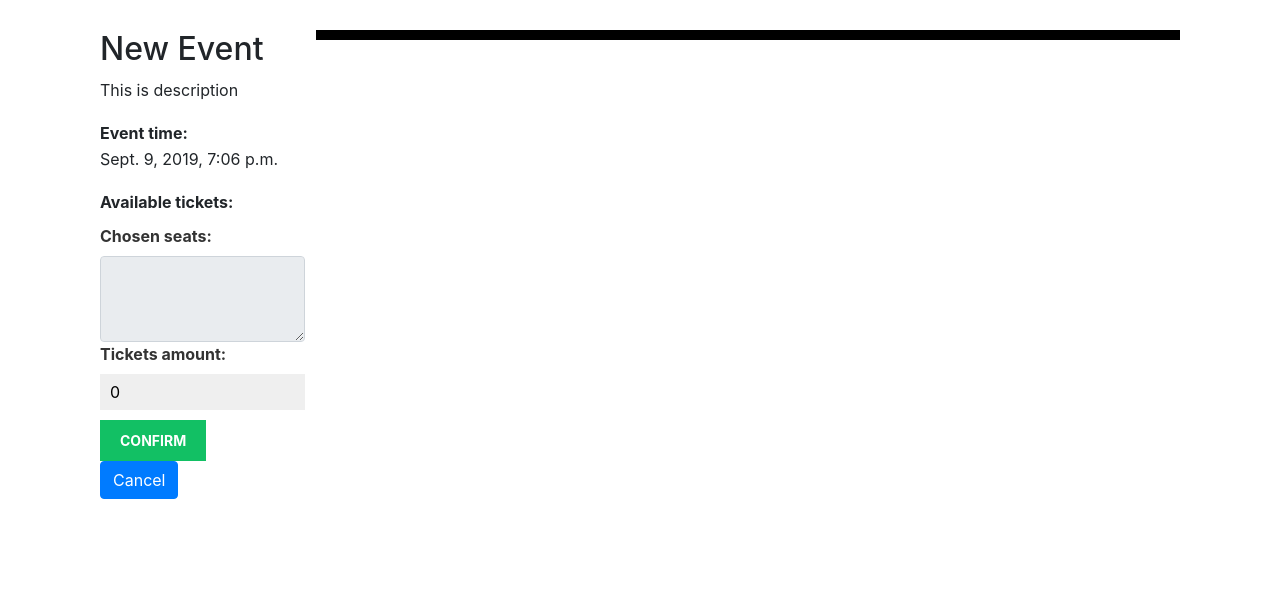
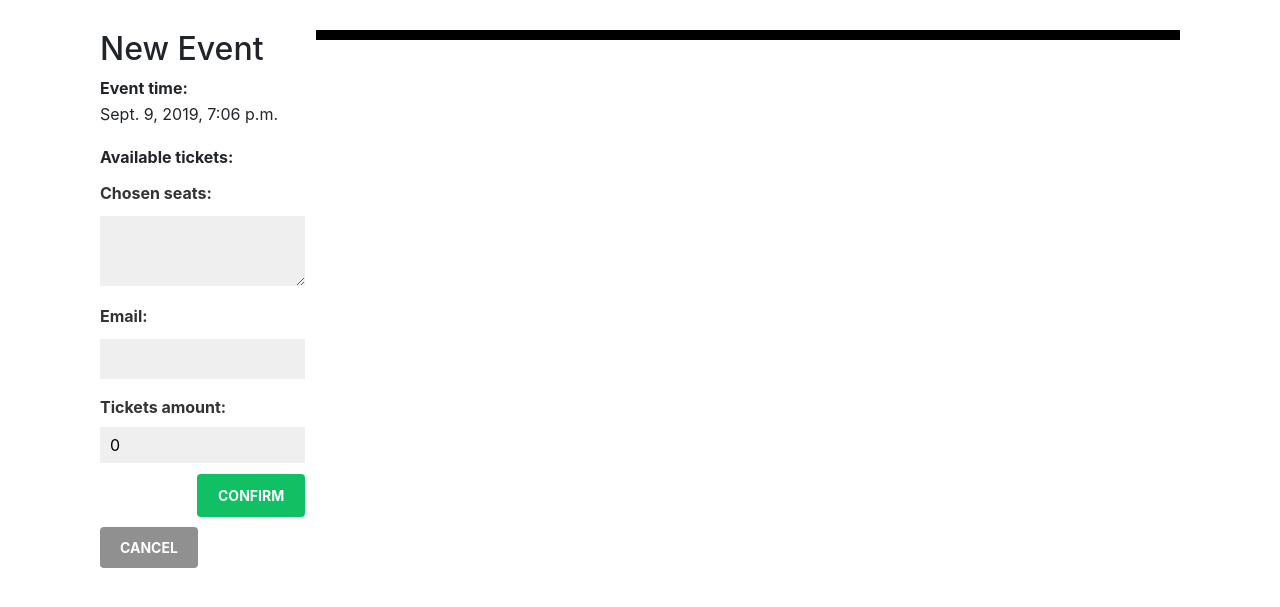
Before and after one commit to IKarbowiak/TicketSellingPlatform, a Django app: page /buy-tickets/3 in a window 1280 px wide. Shown: the part 54-661 px from the top of the page. Run offline with Django 3.2, Linux system fonts and the light colour scheme; data comes from the database, SQL or seed files in the repository; both versions use the stored data as it was after the commit; data that the repository does not hold is empty; some libraries are stand-ins or nearby versions.

Commit message:
Add email field to site for choosing seats

```diff
--- a/ticket_selling_platform/reservation/forms.py
+++ b/ticket_selling_platform/reservation/forms.py
@@ -19,7 +19,9 @@ class ReservationForm(forms.Form):
         self.event = kwargs.pop('event')
         super(ReservationForm, self).__init__(*args, **kwargs)
 
-    chosen_seats = forms.CharField(label='Chosen seats', max_length=100)
+    chosen_seats = forms.CharField(label='Chosen seats', max_length=100,
+                                   widget=forms.Textarea(attrs={'rows': 2, 'readonly': True}))
+    email = forms.EmailField()
 
     def clean_chosen_seats(self):
         chosen_seats = self.cleaned_data['chosen_seats']
--- a/ticket_selling_platform/reservation/templates/reservation/buy_tickets.html
+++ b/ticket_selling_platform/reservation/templates/reservation/buy_tickets.html
@@ -5,7 +5,6 @@
 {% block content %}
 <div class="event-desc">
     <h2 class="event-title">{{event.name}}</h2>
-    <p>{{event.description}}</p>
     <strong>Event time: </strong><p>{{event.datetime}}</p>
     <strong>Available tickets: </strong><br>
     {% for ticket_type in free_tickets %}
@@ -14,14 +13,12 @@
     <div class="form">
         <form action="" method="post">
             {% csrf_token %}
-            <strong><label for="chosen_seats">Chosen seats: </label></strong>
-            <textarea rows="3" class="form-control" id="chosen_seats" name="chosen_seats" readonly>
-            </textarea>
+            {{form.as_p}}
             <strong><label for="tickets_counter">Tickets amount: </label></strong>
             <input id="tickets_counter" type="text" value="0" readonly>
-            <input class="submit-button confirm" type="submit" value="Confirm">
+            <input class="btn submit-button confirm" type="submit" value="Confirm">
+            <a href="{% url "event:events" %}" class="btn cancel" role="button">Cancel</a>
         </form>
-        <a href="{% url "event:events" %}" class="btn btn-primary " role="button">Cancel</a>
 
     </div>
 </div>
--- a/ticket_selling_platform/reservation/views.py
+++ b/ticket_selling_platform/reservation/views.py
@@ -59,7 +59,7 @@
         .annotate(total=Count('tickets', distinct=True, filter=Q(tickets__reservation__isnull=True)))
 
     ticket_types_data = prepare_seats_rows(event.ticket_types.all())
-
+    print(form)
     return render(request, 'reservation/buy_tickets.html', {'event': event, 'free_tickets': free_tickets,
                                                             'form': form, 'tickets': ticket_types_data})
 
--- a/ticket_selling_platform/static/css/base.css
+++ b/ticket_selling_platform/static/css/base.css
@@ -33,17 +33,9 @@ body {
     justify-content: center;
 }
 
-.res-check {
-
-}
-
 svg {
     display: block;
     margin: auto;
-}
-
-.confirm {
-    margin-top: 5%;
 }
 
 .ticket_info {
@@ -118,12 +110,6 @@ svg {
     margin-right: 10%;
 }
 
-
-.event-title {
-    /*text-align: center;*/
-}
-
-
 p {
     line-height: 1.8;
 }
@@ -191,11 +177,11 @@ label {
 input, textarea {
     clear:both;
     float:left;
-    margin:0 0 10px;
     background:#efefef;
     border:0;
     padding:6px 10px;
     font-size:14px;
+    width: inherit;
 }
 input[type=submit], a.button {
     font-weight:bold;
@@ -205,3 +191,35 @@ input[type=submit], a.button {
     font-size:14px;
     text-transform:uppercase;
 }
+
+.confirm, .cancel {
+    margin-top: 5%;
+}
+
+.confirm {
+    float: right;
+}
+
+a.cancel {
+    font-weight:bold;
+    background:#909090;
+    border: #909090;
+    color:#fff;
+    padding:10px 20px;
+    font-size:14px;
+    text-transform:uppercase;
+    float: left;
+}
+
+
+p label {
+    font-weight: bold;;
+}
+
+.btn:hover {
+    color: black;
+}
+
+#tickets_counter {
+    width: 100%;
+}
--- a/ticket_selling_platform/static/js/seats.js
+++ b/ticket_selling_platform/static/js/seats.js
@@ -1,5 +1,5 @@
 function changeclass(element) {
-    var chosen_seats = $("#chosen_seats").val();
+    var chosen_seats = $("#id_chosen_seats").val();
     var tickets_amount = parseInt($("#tickets_counter").val());
     var seat = $(element).val();
     var new_chosen_seats_value = "";
@@ -24,6 +24,6 @@ function changeclass(element) {
         type_counter --;
     }
     $("#tickets_counter").val(tickets_amount);
-    $("#chosen_seats").val(new_chosen_seats_value);
+    $("#id_chosen_seats").val(new_chosen_seats_value);
     $(`#${element_type}`).text(type_counter);
 };
```
Also changed, not shown: ticket_selling_platform/db.sqlite3.
